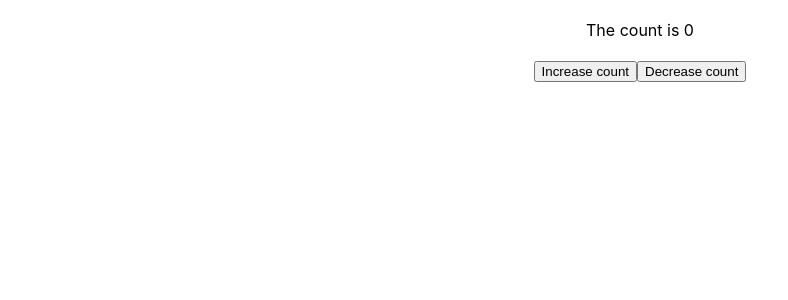
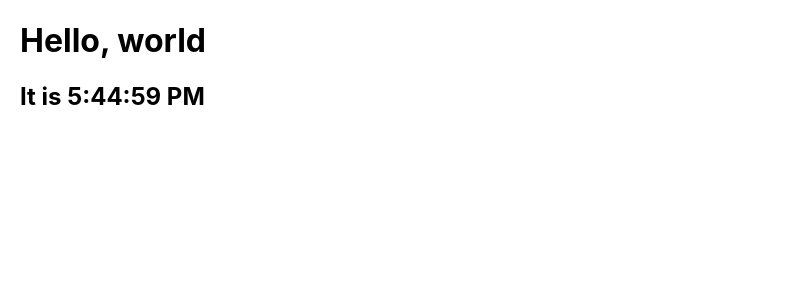
Before and after one commit to artificialarea/react-alt-playground, a React (Create React App) app: page / in a window 1280 px wide. Shown: the top 300 px of the page, without its empty margins (0-788 px from the left). Built offline with nearby package versions, Linux system fonts and the light colour scheme.

Commit message:
init Clock timer exercise: going from props-based functional component with external setInterval to ReactDOM.render to state-based (class) component with lifecycle to set (and clear) Interval for re-render.

```diff
--- a/src/App.js
+++ b/src/App.js
@@ -1,6 +1,8 @@
 import React, {useState} from 'react';
 import './App.css';
 import ChildButtons from './ChildButtons';
+import Clock from './Clock';
+
 
 // newer version using Hooks for state
 // see: https://reactjs.org/docs/hooks-state.html
@@ -42,6 +44,8 @@ class App extends React.Component {
     const { count } = this.state;
     return (
       <div className='App'>
+
+        <div className='Counter'>
           The count is {count}
           <div>
             <ChildButtons
@@ -53,6 +57,11 @@ class App extends React.Component {
               />
           </div>
         </div>
+
+        <div className='Clock'>
+          <Clock date={new Date()}/>
+        </div>
+      </div>
     )
   }
 }
--- /dev/null
+++ b/src/Clock.js
@@ -0,0 +1,47 @@
+import React from 'react';
+
+export default class Clock extends React.Component {
+
+  constructor(props) {
+    super(props)
+    this.state = {
+      date: new Date(),
+    }
+  }
+
+  tick() {
+    this.setState({
+      date: new Date(),
+    });
+  }
+
+  componentDidMount() {
+    this.timerID = setInterval(
+      () => this.tick(),
+      1000
+    );
+  }
+
+  componentWillUnmount() {
+    clearInterval(this.timerID);
+  }
+
+
+  render() {
+    return (
+      <div>
+        <h1>Hello, world</h1>
+        <h2>It is {this.state.date.toLocaleTimeString()}</h2>
+      </div>
+    )
+  }
+}
+
+// export default function Clock(props) {
+//   return (
+//     <div>
+//       <h1>Hello, world!</h1>
+//       <h2>It is {props.date.toLocaleTimeString()}.</h2>
+//     </div>
+//   );
+// }
--- a/src/index.js
+++ b/src/index.js
@@ -2,8 +2,25 @@ import React from 'react';
 import ReactDOM from 'react-dom';
 import './index.css';
 import App from './App';
+import Clock from './Clock';
+
+// ReactDOM.render(
+//   <App />,
+//   document.getElementById('root')
+// );
+
+
+// function tick() {
+//   ReactDOM.render(
+//     <Clock date={new Date()} />,
+//     document.getElementById('root')
+//   );
+// }
+
+// setInterval(tick, 1000);
+
 
 ReactDOM.render(
-  <App />,
+  <Clock />,
   document.getElementById('root')
 );
```
Lines whose indentation alone changed are shown as unchanged.
